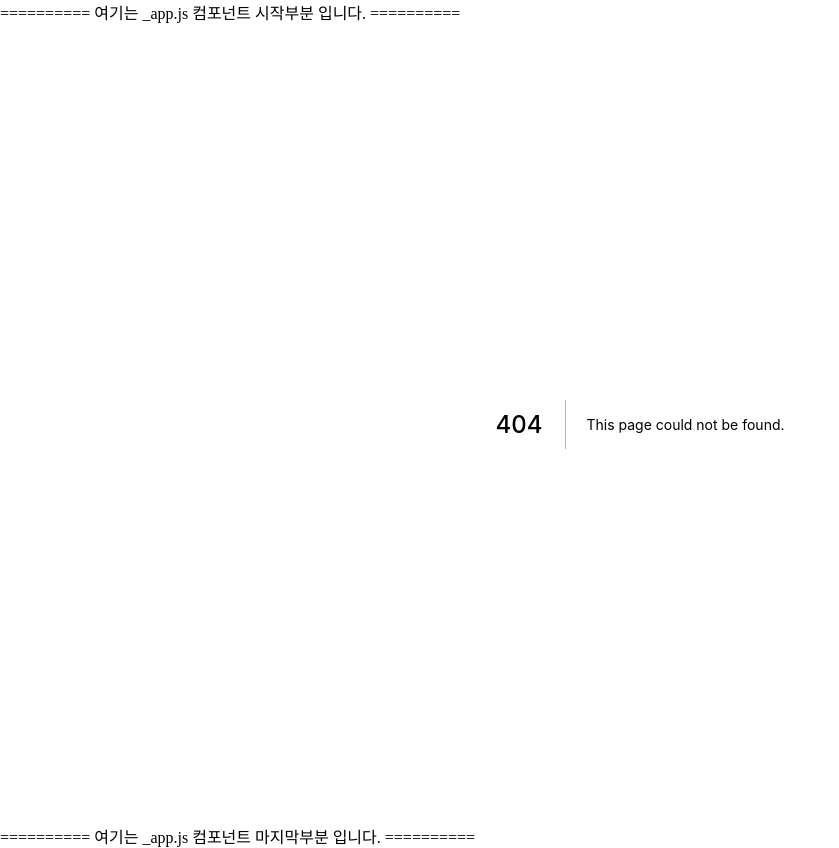
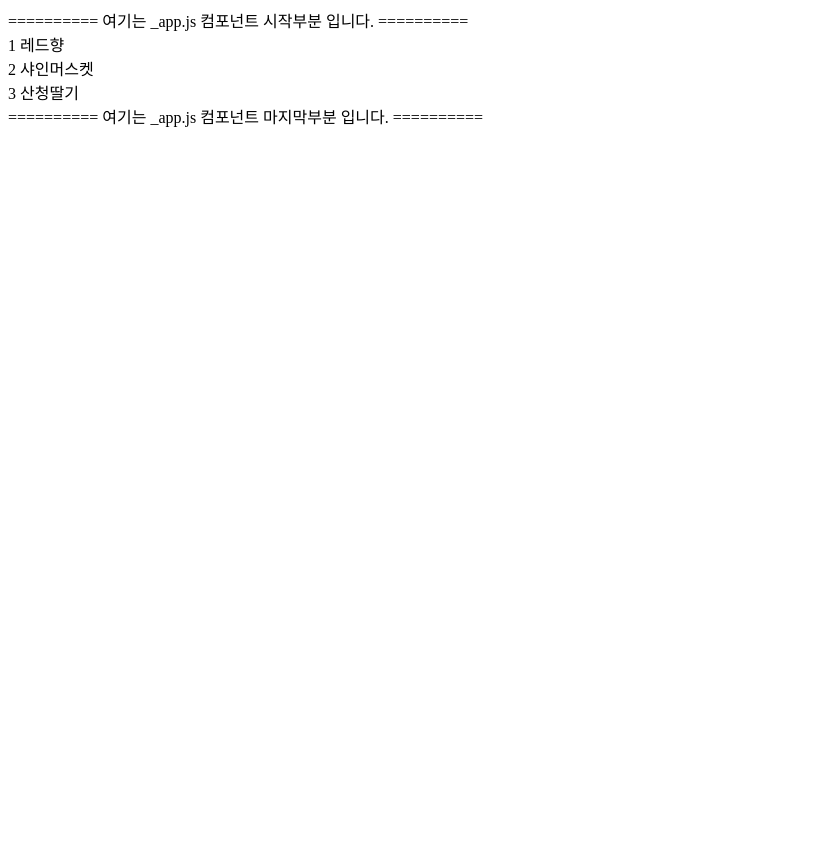
Before and after one commit to Seongju38/CodeCamp, a Next.js app in the folder FRONTEND/class/: page /section08/08-01-map-fruits in a window 1280 px wide. Before the commit this address had no page. Shown: the whole page, without its empty margins (0-839 px from the left). After the commit the page ends 800 px from the top, so only its background shows below. Built offline with nearby package versions, Linux system fonts and the light colour scheme.

Commit message:
섹션 11 | map-fruits : 가장 기본 예제

```diff
--- /dev/null
+++ b/FRONTEND/class/pages/section08/08-01-map-fruits/index.js
@@ -0,0 +1,10 @@
+export default function MapFruitsPage() {
+  // 1. 가장 기본 예제
+  const aaa = [
+    <div>1 레드향</div>,
+    <div>2 샤인머스켓</div>,
+    <div>3 산청딸기</div>,
+  ];
+
+  return <div>{aaa}</div>;
+}
```
